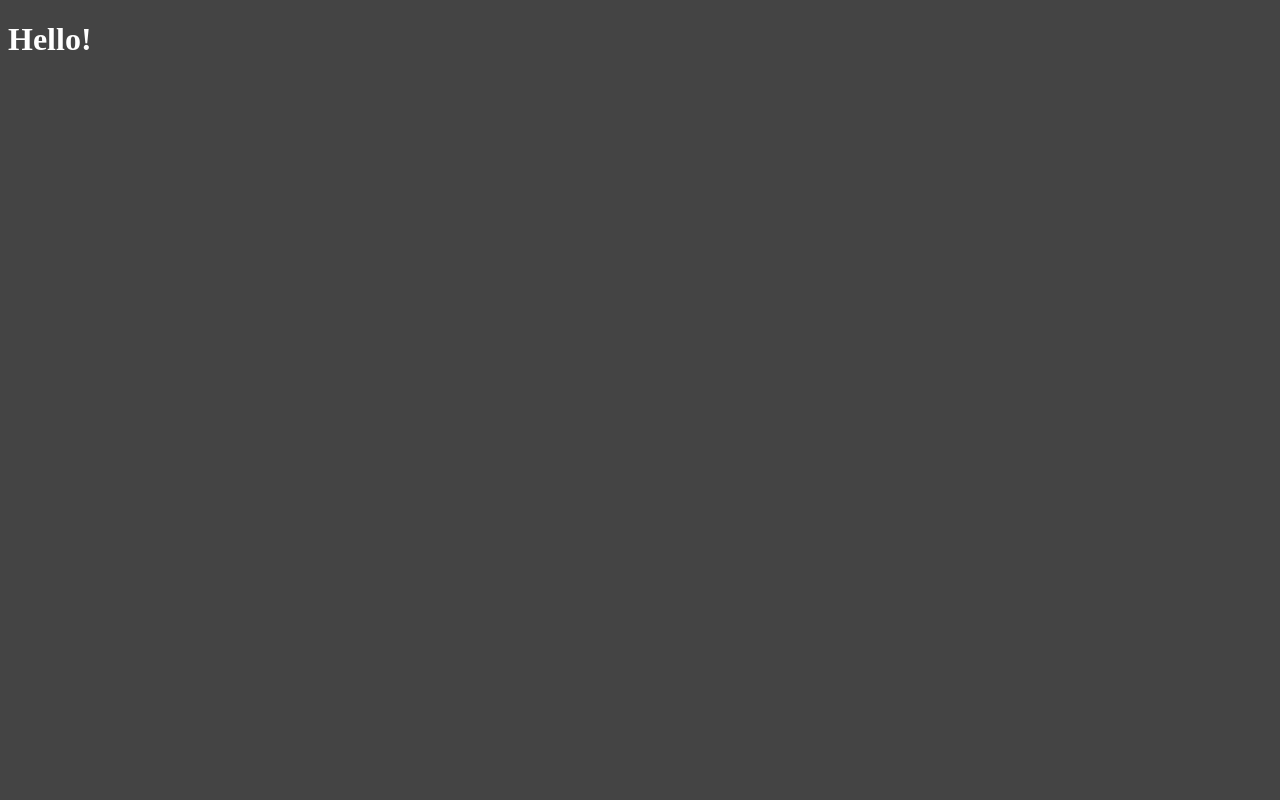
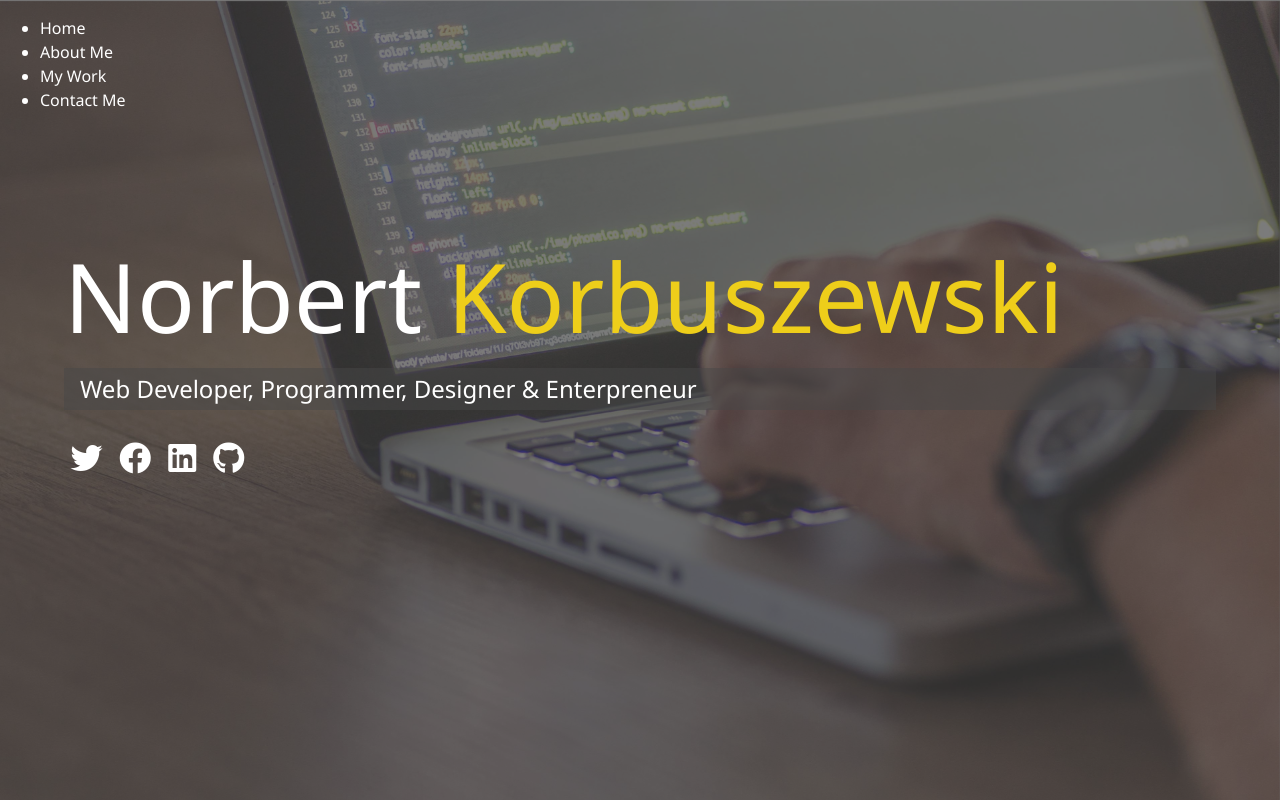
Before and after one commit to Hirslay/Portfolio, a website: page html/index.html in a window 1280 px wide. Drawn offline with Linux system fonts and the light colour scheme; files that its build step writes are made by us from their sources.

Commit message:
Main page almost done

```diff
--- a/html/index.html
+++ b/html/index.html
@@ -3,10 +3,72 @@
 <head>
     <meta charset="UTF-8">
     <meta name="viewport" content="width=device-width, initial-scale=1.0">
+    <link rel="stylesheet" href="https://use.fontawesome.com/releases/v5.13.1/css/all.css" integrity="sha384-xxzQGERXS00kBmZW/6qxqJPyxW3UR0BPsL4c8ILaIWXva5kFi7TxkIIaMiKtqV1Q" crossorigin="anonymous">
+
     <link rel="stylesheet" href="css/main.css">
     <title>Welcome To My Portfolio</title>
 </head>
-<body>
-    <H1>Hello!</H1>
+
+<body id="bg-img">
+    <header>
+        <div class="menu-btn">
+            <div class="btn-line"></div>
+            <div class="btn-line"></div>
+            <div class="btn-line"></div>
+        </div>
+
+        <nav class="menu">
+            <div class="menu-branding">
+                <div class="portrait"></div>
+            </div>
+            <ul class="menu-nav">
+                <li class="nav-item">
+                    <a href="/" class="nav-link">
+                        Home
+                    </a>
+                </li>
+                <li class="nav-item">
+                    <a href="/about.html" class="nav-link">
+                        About Me
+                    </a>
+                </li><li class="nav-item">
+                    <a href="/work.html" class="nav-link">
+                        My Work
+                    </a>
+                </li>
+                <li class="nav-item">
+                    <a href="/contact.html" class="nav-link">
+                        Contact Me
+                    </a>
+                </li>
+            </ul>
+        </nav>
+    </header>
+
+    <main id="home">
+        <h1 class="lg-heading">
+            Norbert <span class="text-secondary">Korbuszewski</span>
+        </h1>
+        <h2 class="sm-heading">
+            Web Developer, Programmer, Designer & Enterpreneur
+        </h2>
+        <div class="icons">
+            <a href="#!">
+                <i class="fab fa-twitter fa-2x"></i>
+            </a>
+            <a href="#!">
+                <i class="fab fa-facebook fa-2x"></i>
+            </a>
+            <a href="#!">
+                <i class="fab fa-linkedin fa-2x"></i>
+            </a>
+            <a href="#!">
+                <i class="fab fa-github fa-2x"></i>
+            </a>
+        </div>
+    </main>
+
+ <script src="js/main.js"></script>
 </body>
+
 </html>
--- /dev/null
+++ b/scss/_config.scss
@@ -0,0 +1,30 @@
+$primary-color: #444;
+$secondary-color: #eece1a;
+$show-home-image: true;
+$home-image: url(../img/background.jpg);
+$background-opacity: 0.7;
+
+@mixin easeOut {
+    transition: all 0.8s ease-out;
+}
+
+@mixin background {
+    @if $show-home-image {
+        &#bg-img {
+            background: $home-image;
+            background-attachment: fixed;
+            background-size: cover;
+
+            &:after {
+                content:'';
+                position: absolute;
+                top:0;
+                right:0;
+                width: 100%;
+                height: 100%;
+                z-index: -1;
+                background: rgba($primary-color, $background-opacity);
+            }
+        }
+    }
+}
--- a/scss/main.scss
+++ b/scss/main.scss
@@ -1,6 +1,71 @@
-$primary-color: #444;
+@import 'config';
+*{
+    box-sizing: border-box;
+}
 
 body {
+    @include background;
     background: $primary-color;
     color: #fff;
+    height: 100%;
+    margin:0;
+    font-family: 'Segoe UI', Tahoma, Geneva, Verdana, sans-serif;
+    line-height: 1.5;
 }
+
+// Headings
+h1,
+h2,
+h3 {
+    margin:0;
+    font-weight: 400;
+
+    &.lg-heading {
+        font-size: 6rem;
+    }
+
+    &.sm-heading {
+        margin-bottom: 2rem;
+        padding: 0.2rem 1rem;
+        background: rgba(lighten($primary-color, 2), 0.5);
+    }
+}
+
+a {
+    color: #fff;
+    text-decoration: none;
+}
+
+header {
+    position: fixed;
+    z-index: 2;
+    width: 100%;
+}
+
+.text-secondary {
+    color: $secondary-color;
+}
+
+main {
+    padding: 4rem;
+    height: 100%;
+
+    .icons {
+     margin-top: 1rem;
+
+     a {
+         padding: 0.4rem;
+
+         &:hover {
+            color: $secondary-color;
+            @include easeOut();
+         }
+     }
+    }
+
+    &#home {}
+        overflow: hidden;
+        h1 {
+            margin-top: 20vh;
+        }
+}
```
Also changed, not shown: html/css/main.css, html/img/background.jpg (added), js/main.js (added).
